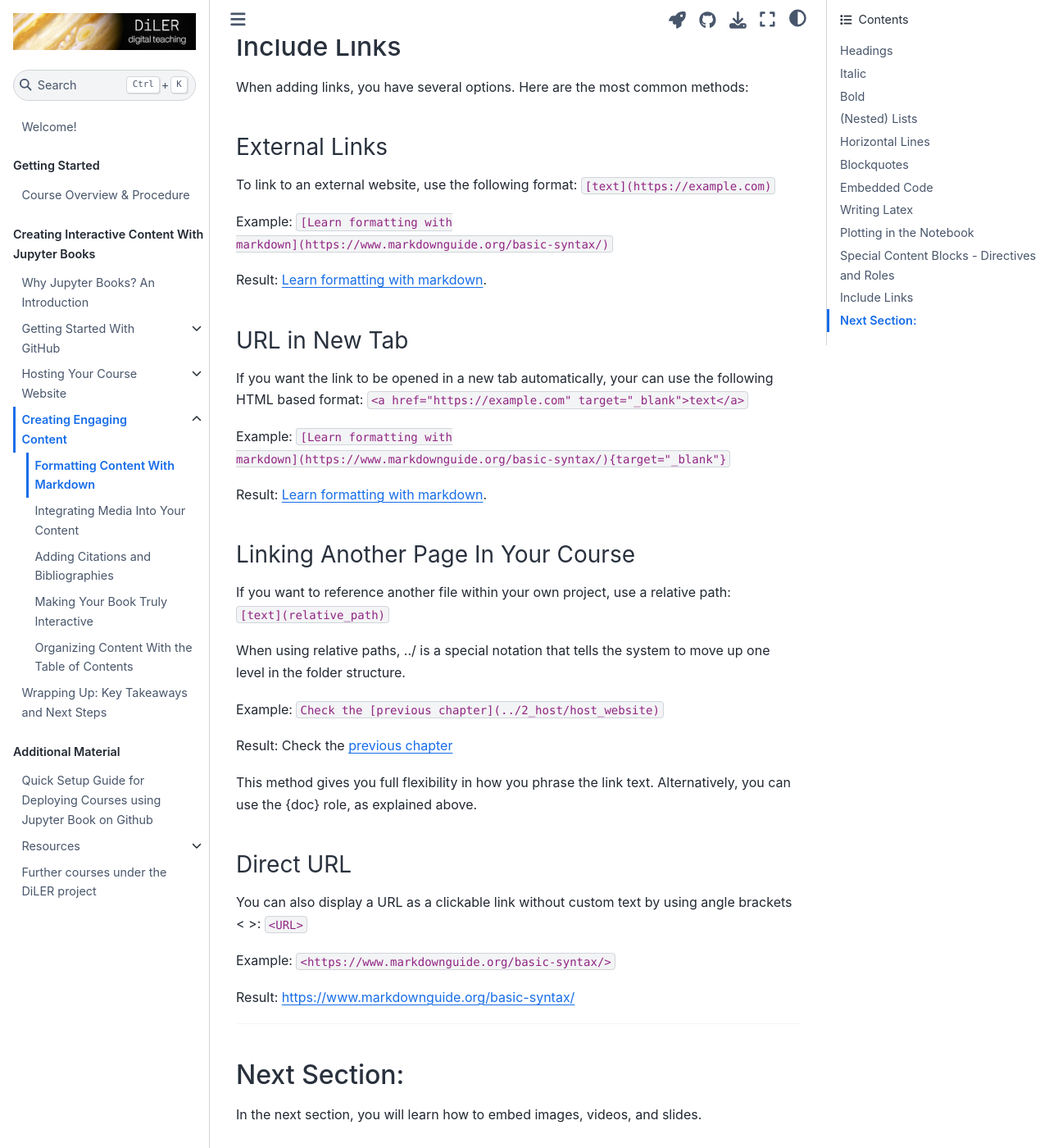
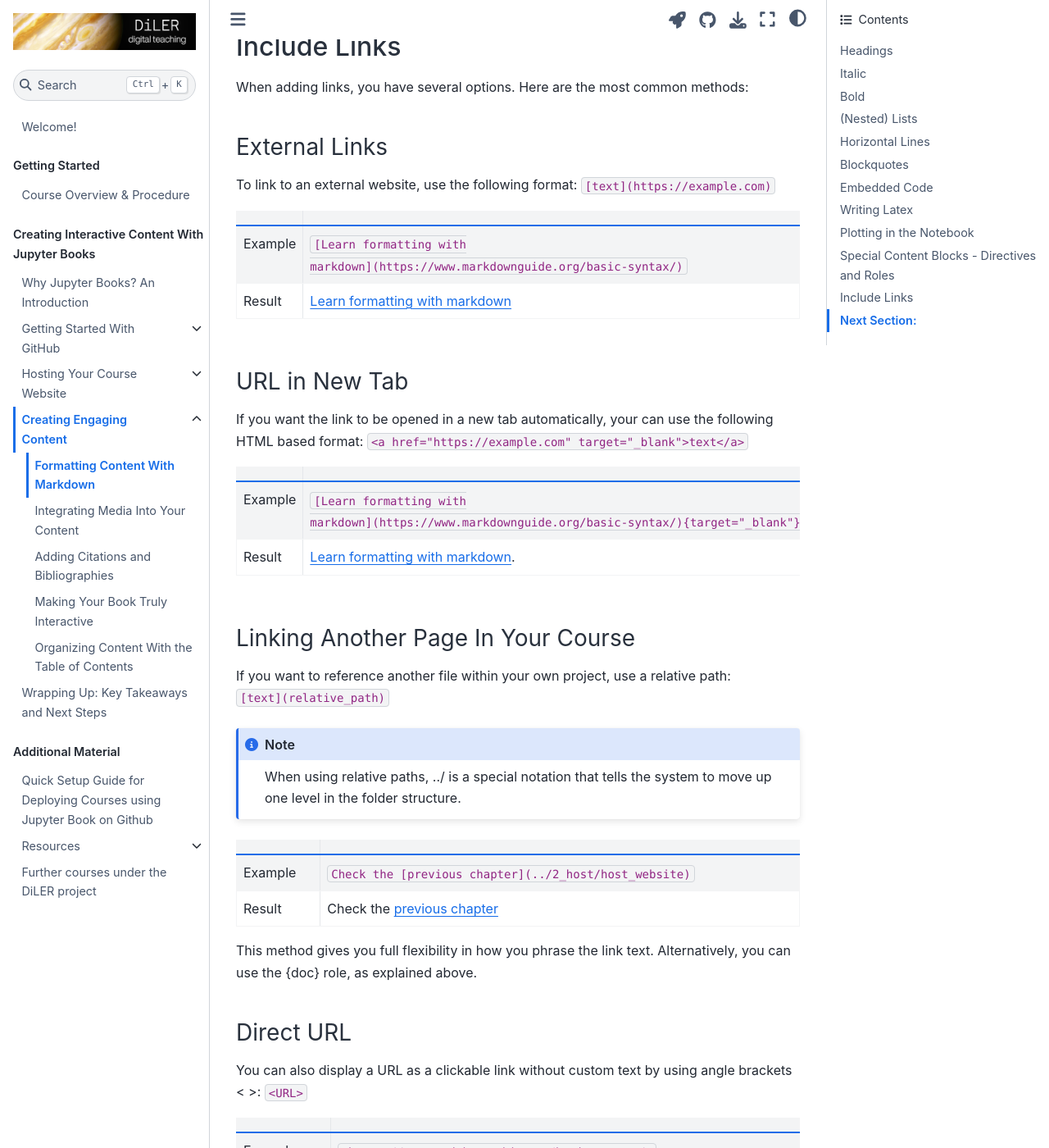
Before and after one commit to M-earnest/tutorial_jupyter_books, a Jupyter Book: the page built from content/3_create/markdown.md, in a window 1280 px wide and 1400 px high, scrolled down 5995 px. Shown: the whole window at 82% size. Built offline with Jupyter Book 1.0.4 settings and Sphinx 7.4.7 and the Sphinx Book theme 1.1.4, drawn with Linux system fonts in a browser that asks for light colours; pages that are not in the unit, such as notebooks, are missing from menus; some of the changed lines change nothing that is shown.

Commit message:
Update markdown.md

````diff
--- a/content/3_create/markdown.md
+++ b/content/3_create/markdown.md
@@ -231,34 +231,40 @@ When adding links, you have several options. Here are the most common methods:
 #### External Links
 To link to an external website, use the following format: `[text](https://example.com)`
 
-Example: `[Learn formatting with markdown](https://www.markdownguide.org/basic-syntax/)`
-
-Result: [Learn formatting with markdown](https://www.markdownguide.org/basic-syntax/).
+|||
+|---|---|
+|Example|`[Learn formatting with markdown](https://www.markdownguide.org/basic-syntax/)`|
+|Result|[Learn formatting with markdown](https://www.markdownguide.org/basic-syntax/)|
 
 #### URL in New Tab
 If you want the link to be opened in a new tab automatically, your can use the following HTML based format: `<a href="https://example.com" target="_blank">text</a>`
 
-Example: `[Learn formatting with markdown](https://www.markdownguide.org/basic-syntax/){target="_blank"}`
-
-Result: <a href="https://www.markdownguide.org/basic-syntax/" target="_blank">Learn formatting with markdown</a>.
+|||
+|---|---|
+|Example|`[Learn formatting with markdown](https://www.markdownguide.org/basic-syntax/){target="_blank"}`|
+|Result|<a href="https://www.markdownguide.org/basic-syntax/" target="_blank">Learn formatting with markdown</a>.|
 
 #### Linking Another Page In Your Course
 If you want to reference another file within your own project, use a relative path: `[text](relative_path)`
 
+```{note}
 When using relative paths, ../ is a special notation that tells the system to move up one level in the folder structure.
+```
 
-Example: `Check the [previous chapter](../2_host/host_website)`
-
-Result: Check the [previous chapter](../2_host/host_website)
+|||
+|---|---|
+|Example|`Check the [previous chapter](../2_host/host_website)`|
+|Result|Check the [previous chapter](../2_host/host_website)|
 
 This method gives you full flexibility in how you phrase the link text. Alternatively, you can use the {doc} role, as explained above.
 
 #### Direct URL
 You can also display a URL as a clickable link without custom text by using angle brackets < >: `<URL>`
 
-Example: `<https://www.markdownguide.org/basic-syntax/>`
-
-Result: <https://www.markdownguide.org/basic-syntax/>
+|||
+|---|---|
+|Example|`<https://www.markdownguide.org/basic-syntax/>`|
+|Result|<https://www.markdownguide.org/basic-syntax/>|
 
 ---
 
````
